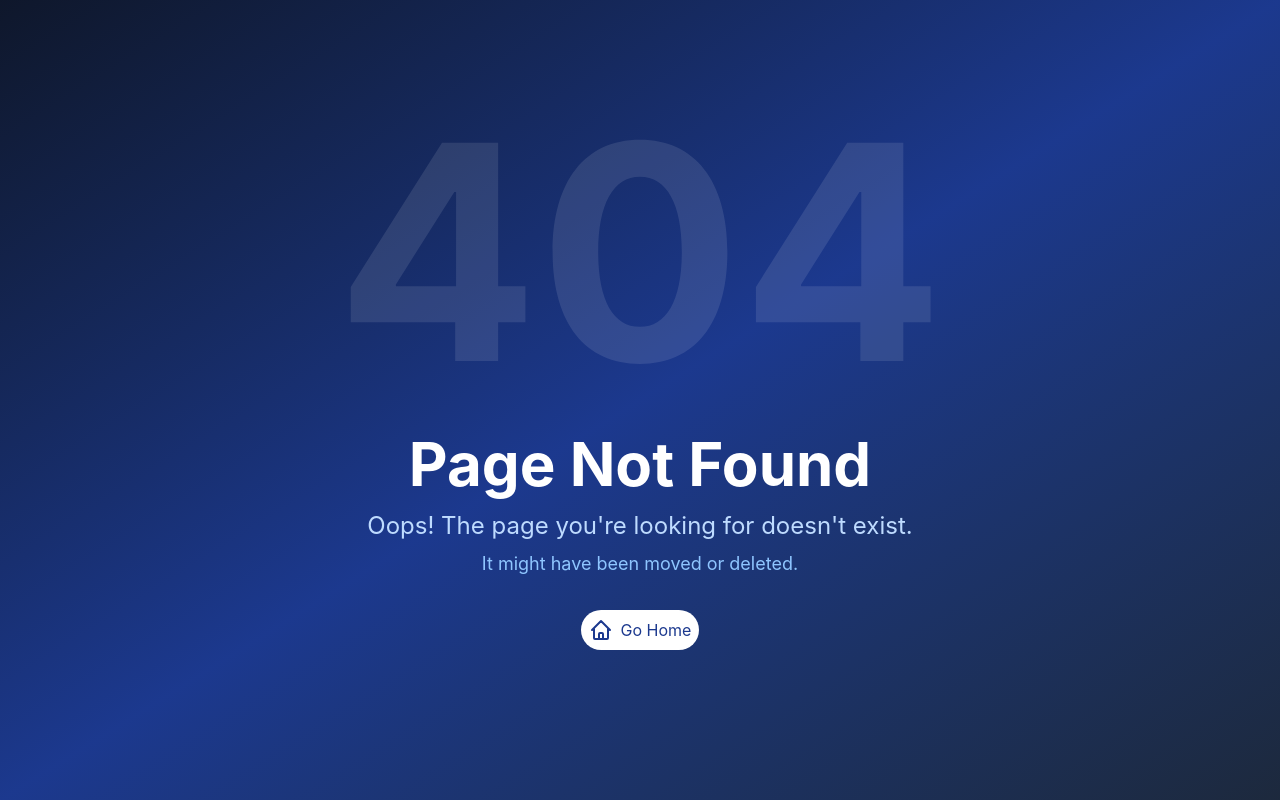
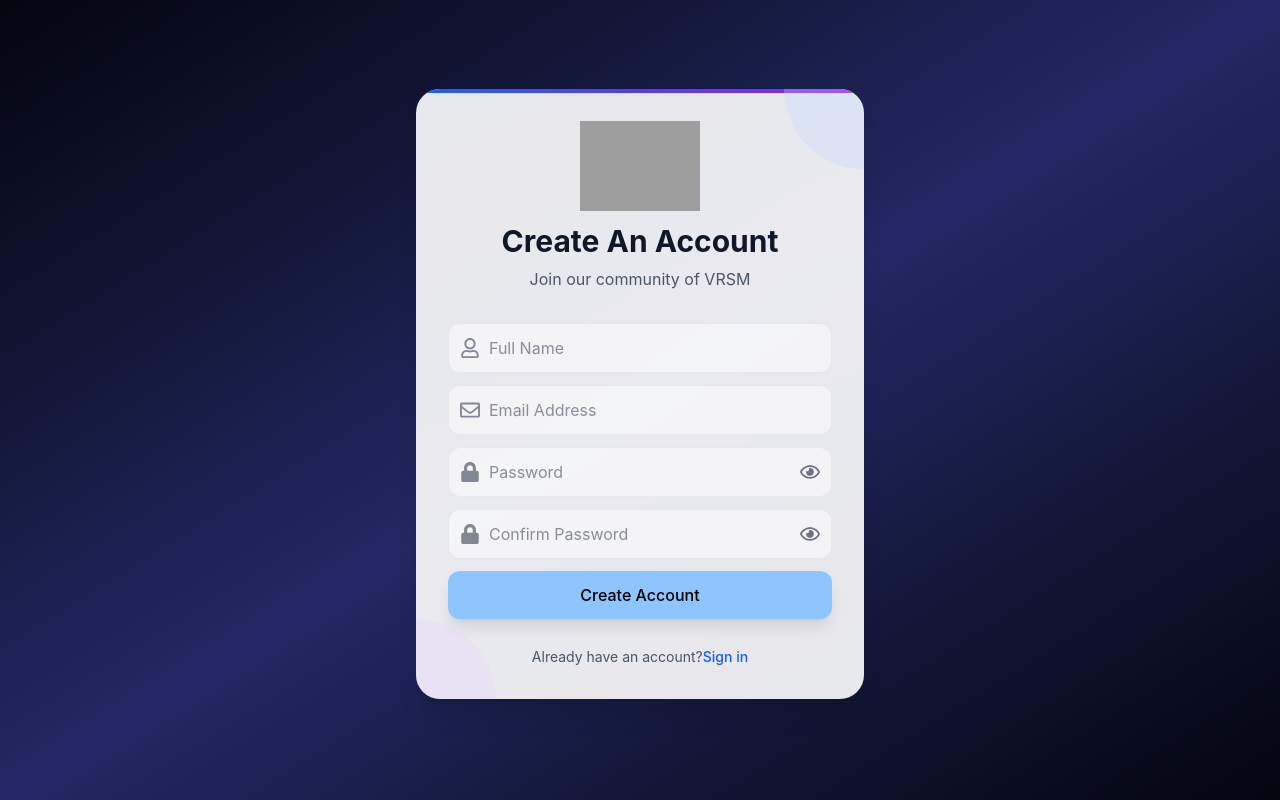
Before and after one commit to sabbirkhanoni/3D-web-application, a React app in the folder frontend/: page /signup in a window 1280 px wide. Before the commit this address had no page. Shown: the top 800 px of the page. Built offline with nearby package versions, Linux system fonts and the light colour scheme; grey boxes are pictures that could not be loaded; the HTML template or start-up script is replaced by a standard one.

Commit message:
feature: configure axios and design Signup UI and call API

```diff
--- a/frontend/package.json
+++ b/frontend/package.json
@@ -16,6 +16,7 @@
     "react": "^19.2.6",
     "react-dom": "^19.2.6",
     "react-hot-toast": "^2.6.0",
+    "react-icons": "^5.6.0",
     "react-router-dom": "^7.17.0",
     "tailwindcss": "^4.3.0"
   },
--- a/frontend/pages/LandingPage.jsx
+++ b/frontend/pages/LandingPage.jsx
@@ -5,10 +5,13 @@ import Stat from '../components/landing/Stat';
 import FeatureCard from '../components/landing/FeatureCard';
 import TestimonialCard from '../components/landing/TestimonialCard';
 import FAQItem from '../components/landing/FAQItem';
+import Header from '../components/Header';
 
 
 const LandingPage = () => {
   return (
+    <section>
+        <Header />
     <div className="bg-[#05060f] min-h-screen overflow-x-hidden">
       {/* HERO */}
       <section className=" min-h-screen flex flex-col items-center justify-center text-center px-6 pt-20 mt-10">
@@ -34,7 +37,7 @@ const LandingPage = () => {
           production-ready scenes drag, drop, save, reload. No install required.
         </p>
 
-        {/* CTAs */}
+
         <div className="flex flex-wrap gap-4 mt-10 justify-center animate-fade-up [animation-delay:300ms] [animation-fill-mode:both]">
           <Link to="/register">
             <button className="px-8 py-3.5 text-base bg-white text-gray-900 rounded-full hover:bg-gray-100 transition">
@@ -160,6 +163,7 @@ const LandingPage = () => {
         </div>
       </section>
     </div>
+    </section>
   );
 };
 
--- /dev/null
+++ b/frontend/pages/SignupPage.jsx
@@ -0,0 +1,231 @@
+import { useState } from 'react';
+import { FaRegUser, FaRegEnvelope, FaLock, FaRegEye, FaRegEyeSlash, FaGoogle } from 'react-icons/fa';
+import toast from 'react-hot-toast';
+import AxiosToastError from '../utils/AxiosToastError';
+import { Link, useNavigate } from 'react-router-dom';
+import logo from '/vrsb.png';
+import axios from 'axios';
+
+const SignupPage = () => {
+
+  const [showPassword, setShowPassword] = useState(false);
+  const [showConfirmPassword, setShowConfirmPassword] = useState(false);
+  const [data, setData] = useState({
+    name: "",
+    email: "",
+    password: "",
+    confirmPassword: "",
+  });
+
+
+
+  //which help me to redirect to login page after successful registration
+  const navigate = useNavigate();
+
+  const handleChange = (e) => {
+    const { name, value } = e.target;
+    setData((prev) => ({
+      ...prev,
+      [name]: value,
+    }));
+  };
+
+  const handleSubmit = async (e) => {
+    e.preventDefault();
+
+     if (!data.name || !data.email || !data.password) {
+        toast.error("All fields are required");
+        return;
+    }
+
+    // Check if password and confirm password match
+    if (data.password !== data.confirmPassword) {
+      toast.error("Password and Confirm Password are not match!");
+      return;
+    }
+
+    // Send the data to the backend API using axios
+    try{
+    const response = await axios.post(`${import.meta.env.VITE_API_URL}/api/auth/signup`, {
+      name: data.name,
+      email: data.email,
+      password: data.password,
+    });
+
+    console.log(response.data)
+    if(response.data.success){
+
+      toast.success(response.data.message)
+      setData({
+        name: "",
+        email: "",
+        password: "",
+        confirmPassword: ""
+      });
+
+      navigate('/login');
+    } else {
+      toast.error(response.data.error || response.data.message)
+    }
+    } catch (error) {
+      AxiosToastError(error)
+    }
+  }
+
+  //check all the filds are filled then change the color of the Create Account button
+  const validValueOfEveryInput =
+  data.name.trim() &&
+  data.email.trim() &&
+  data.password.trim() &&
+  data.confirmPassword.trim();
+
+  return (
+    <>
+    <section className="min-h-screen bg-gradient-to-br from-[#05060f] via-[#222965] to-[#05060f]">
+      {/* Main Content */}
+      <div className="container mx-auto px-4 pt-2 pb-5 flex items-center justify-center min-h-screen">
+        <div className="w-full max-w-md">
+          <div className="bg-white/90 backdrop-blur-lg rounded-3xl shadow-xl p-8 relative overflow-hidden">
+            {/* Decorative Elements */}
+            <div className="absolute top-0 left-0 w-full h-1 bg-gradient-to-r from-blue-600 via-indigo-600 to-purple-600"></div>
+            <div className="absolute -top-20 -right-20 w-40 h-40 bg-blue-200 rounded-full opacity-20 animate-pulse"></div>
+            <div className="absolute -bottom-20 -left-20 w-40 h-40 bg-purple-200 rounded-full opacity-20 animate-pulse"></div>
+
+            <div className="relative">
+              {/* Logo added at the top */}
+              <div className="flex justify-center mb-3">
+                <img
+                  src={logo}
+                  width={120}
+                  height={50}
+                  alt="logo"
+                  className=""
+                />
+            </div>
+            </div>
+
+            <div className="relative">
+              <div className="text-center mb-8">
+                <h1 className="text-3xl font-bold text-gray-900 mb-2">Create An Account</h1>
+                <p className="text-gray-600">Join our community of VRSM</p>
+              </div>
+
+              <form className="space-y-3" onSubmit={handleSubmit}>
+                <div>
+                  <div className="relative">
+                    <div className="absolute left-3 top-1/2 -translate-y-1/2 text-gray-500">
+                      <FaRegUser className="w-5 h-5 animate-pulse" />
+                    </div>
+                    <input
+                      className="w-full pl-10 pr-4 py-3 border border-gray-200 rounded-xl focus:ring-2 focus:ring-blue-500 focus:border-transparent outline-none transition-all text-gray-800 bg-white/50 hover:bg-white/80"
+                      type="text"
+                      name="name"
+                      id="name"
+                      placeholder="Full Name"
+                      value={data.name}
+                      onChange={handleChange}
+                    />
+                  </div>
+                </div>
+
+                <div>
+                  <div className="relative">
+                    <div className="absolute left-3 top-1/2 -translate-y-1/2 text-gray-500">
+                      <FaRegEnvelope className="w-5 h-5 animate-pulse" />
+                    </div>
+                    <input
+                      className="w-full pl-10 pr-4 py-3 border border-gray-200 rounded-xl focus:ring-2 focus:ring-blue-500 focus:border-transparent outline-none transition-all text-gray-800 bg-white/50 hover:bg-white/80"
+                      type="email"
+                      name="email"
+                      id="email"
+                      placeholder="Email Address"
+                      value={data.email}
+                      onChange={handleChange}
+                    />
+                  </div>
+                </div>
+
+                <div>
+                  <div className="relative">
+                    <div className="absolute left-3 top-1/2 -translate-y-1/2 text-gray-500">
+                      <FaLock className="w-5 h-5 animate-pulse" />
+                    </div>
+                    <input
+                      className="w-full pl-10 pr-12 py-3 border border-gray-200 rounded-xl focus:ring-2 focus:ring-blue-500 focus:border-transparent outline-none transition-all text-gray-800 bg-white/50 hover:bg-white/80"
+                      type={showPassword ? "text" : "password"}
+                      name="password"
+                      id="password"
+                      placeholder="Password"
+                      value={data.password}
+                      onChange={handleChange}
+                      minLength={6}
+                    />
+                    <button
+                      type="button"
+                      className="absolute right-3 top-1/2 -translate-y-1/2 text-gray-500 hover:text-gray-700 focus:outline-none"
+                      onClick={() => setShowPassword(!showPassword)}
+                    >
+                      {showPassword ? (
+                        <FaRegEyeSlash className="h-5 w-5" />
+                      ) : (
+                        <FaRegEye className="h-5 w-5" />
+                      )}
+                    </button>
+                  </div>
+                </div>
+
+                <div>
+                  <div className="relative">
+                    <div className="absolute left-3 top-1/2 -translate-y-1/2 text-gray-500">
+                      <FaLock className="w-5 h-5 animate-pulse" />
+                    </div>
+                    <input
+                      className="w-full pl-10 pr-12 py-3 border border-gray-200 rounded-xl focus:ring-2 focus:ring-blue-500 focus:border-transparent outline-none transition-all text-gray-800 bg-white/50 hover:bg-white/80"
+                      type={showConfirmPassword ? "text" : "password"}
+                      name="confirmPassword"
+                      id="confirmPassword"
+                      placeholder="Confirm Password"
+                      value={data.confirmPassword}
+                      onChange={handleChange}
+                      required
+                      minLength={8}
+                    />
+                    <button
+                      type="button"
+                      className="absolute right-3 top-1/2 -translate-y-1/2 text-gray-500 hover:text-gray-700 focus:outline-none"
+                      onClick={() => setShowConfirmPassword(!showConfirmPassword)}
+                    >
+                      {showConfirmPassword ? (
+                        <FaRegEyeSlash className="h-5 w-5" />
+                      ) : (
+                        <FaRegEye className="h-5 w-5" />
+                      )}
+                    </button>
+                  </div>
+                </div>
+
+                <button disabled={!validValueOfEveryInput}
+                  type="submit"
+                  className= {` ${validValueOfEveryInput ? "from-blue-600 via-indigo-600 to-purple-600 text-white" : "bg-blue-300 hover:bg-blue-400"} w-full bg-gradient-to-r py-3 px-4 rounded-xl hover:opacity-90 focus:ring-4 focus:ring-blue-200 transition-all duration-200 font-medium transform hover:scale-[1.02] active:scale-[0.98] shadow-lg`}
+                >
+                  Create Account
+                </button>
+              </form>
+
+              <p className="text-center text-sm mt-7 text-gray-600">
+                  Already have an account?
+                  <Link to={"/login"} className="text-blue-600 hover:text-blue-700 font-medium">
+                    Sign in
+                  </Link>
+                </p>
+
+            </div>
+          </div>
+        </div>
+      </div>
+    </section>
+    </>
+  );
+}
+
+export default SignupPage;
--- a/frontend/routes/route.jsx
+++ b/frontend/routes/route.jsx
@@ -2,6 +2,7 @@ import { createBrowserRouter } from "react-router-dom";
 import App from "../src/App";
 import LandingPage from "../pages/LandingPage";
 import NotFoundPage from "../pages/NotFoundPage";
+import SignupPage from "../pages/SignupPage";
 
 const router = createBrowserRouter([
   {
@@ -12,6 +13,10 @@ const router = createBrowserRouter([
         index: true,
         element: <LandingPage />,
       },
+      {
+        path: "signup",
+        element: <SignupPage />,
+      },
     ],
   },
   {
--- a/frontend/src/App.jsx
+++ b/frontend/src/App.jsx
@@ -6,7 +6,6 @@ function App() {
 
   return (
     <>
-    <Header />
      <main>
         <Outlet />
      </main>
--- /dev/null
+++ b/frontend/utils/AxiosToastError.js
@@ -0,0 +1,12 @@
+import toast from "react-hot-toast";
+
+const AxiosToastError = (error) => {
+    const message =
+        error?.response?.data?.message ||
+        error?.message ||
+        "Something went wrong";
+
+    toast.error(message);
+};
+
+export default AxiosToastError;
```
Also changed, not shown: 1 other file (tests, documents, lock files or other folders).
